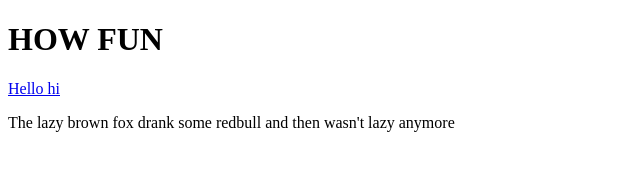
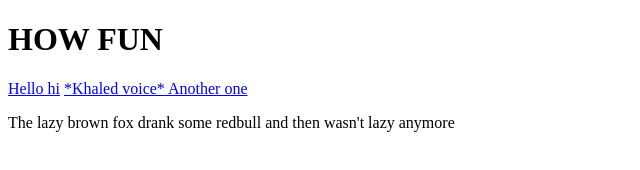
Before and after one commit to robynsfg/p02-git-demo, a plain HTML site: page index.html in a window 1280 px wide. Shown: the whole page, without its empty margins (0-640 px from the left). Drawn offline with Linux system fonts and the light colour scheme.

Commit message:
Added a second navigation item

```diff
--- a/index.html
+++ b/index.html
@@ -10,7 +10,10 @@
 
 		<h1>HOW FUN</h1>
 
-		<nav><a href="#">Hello hi</a>
+		<nav>
+			<a href="#">Hello hi</a>
+			<a href="#">*Khaled voice* Another one</a>
+		</nav>
 		<p>
 		The lazy brown fox drank some redbull and then wasn't lazy anymore
 		</p>
```
